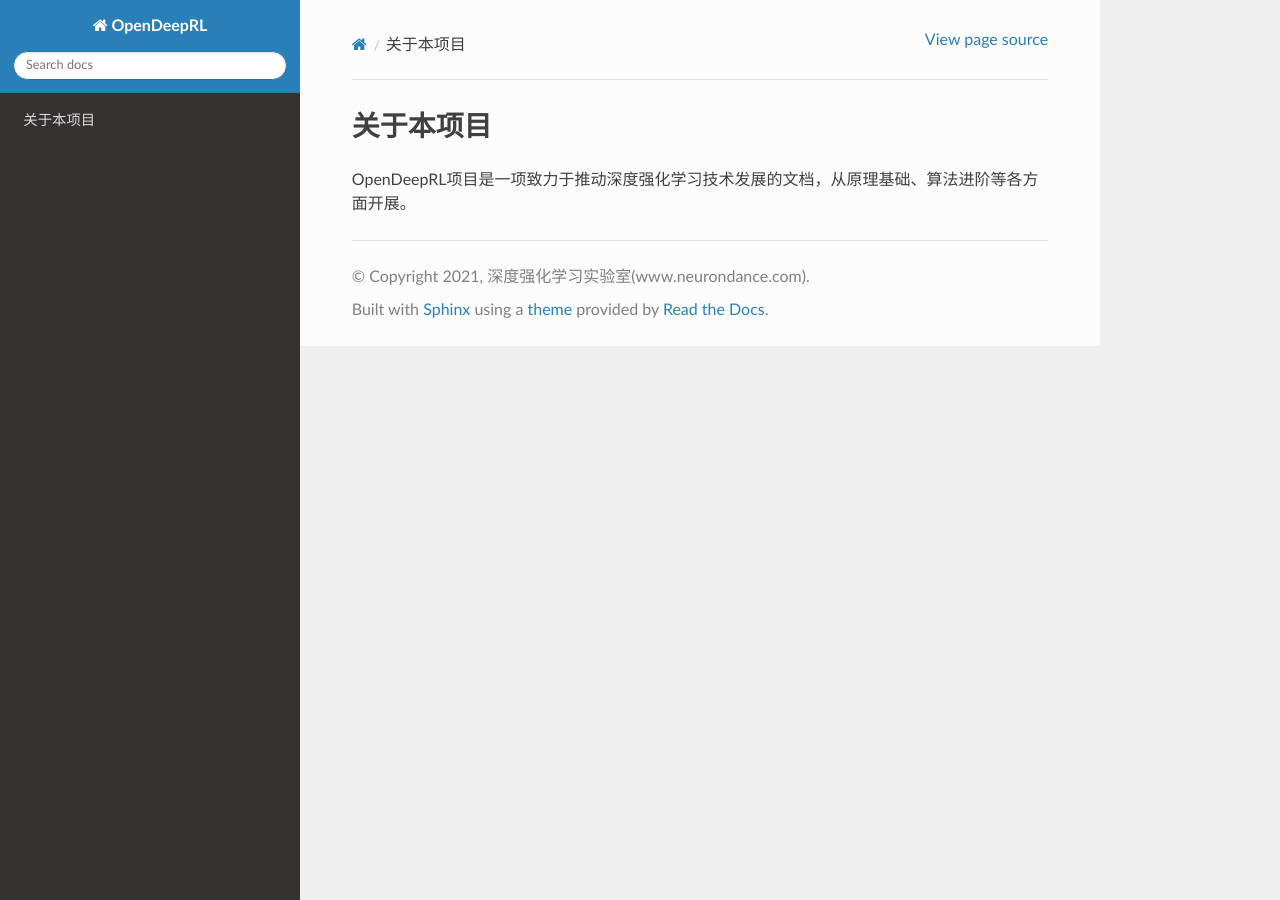
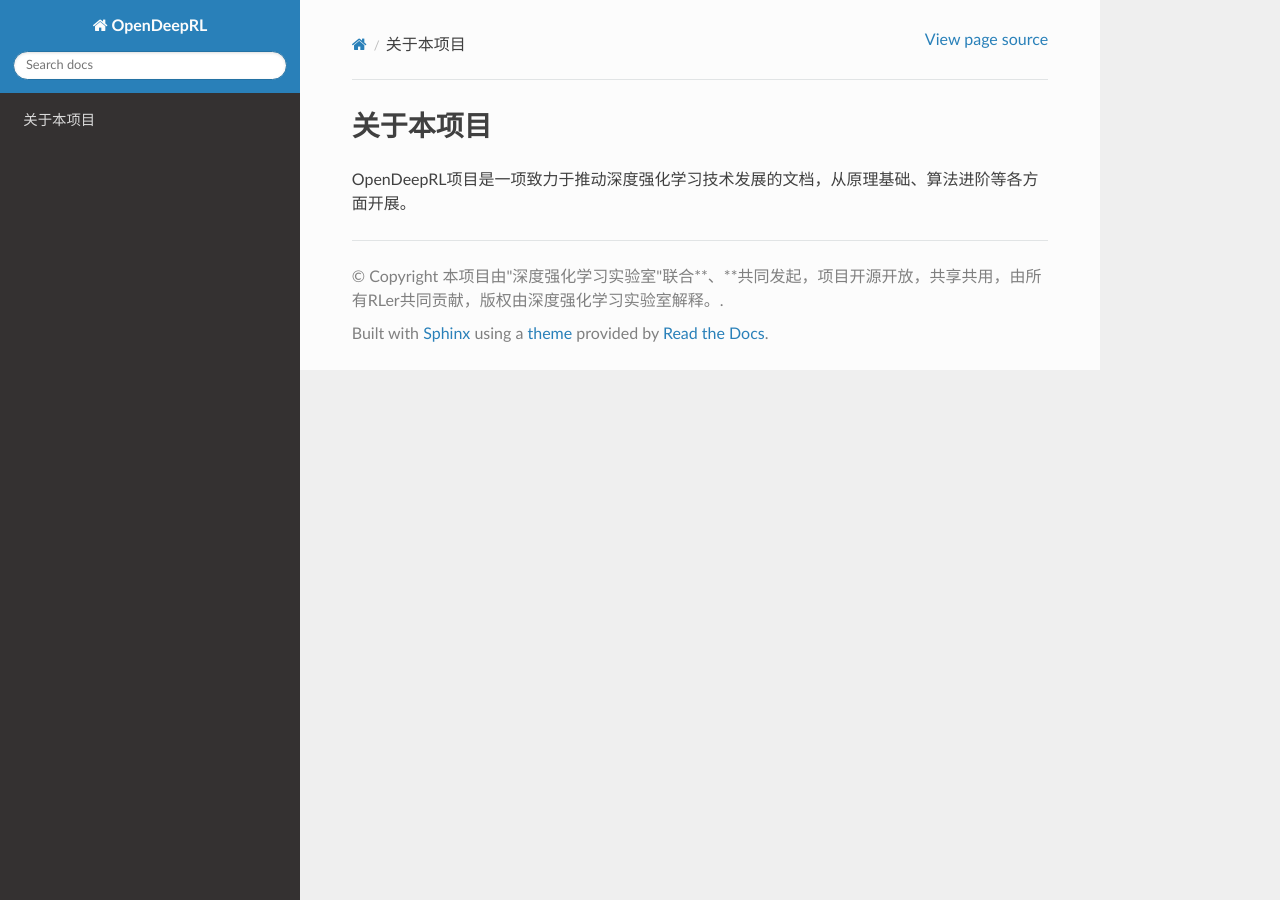
Before and after one commit to NeuronDance/OpenDeepRL, a Sphinx documentation site: the page built from source/Introduction.md, in a window 1280 px wide. Built offline with Sphinx 7.4.7 and the Read the Docs theme 2.0.0, drawn with Linux system fonts in a browser that asks for light colours; pages that are not in the unit, such as notebooks, are missing from menus.

Commit message:
update introduction chapter

```diff
--- a/source/conf.py
+++ b/source/conf.py
@@ -18,7 +18,7 @@
 # -- Project information -----------------------------------------------------
 
 project = 'OpenDeepRL'
-copyright = '2021, 深度强化学习实验室(www.neurondance.com)'
+copyright = '本项目由"深度强化学习实验室"联合**、**共同发起，项目开源开放，共享共用，由所有RLer共同贡献，版权由深度强化学习实验室解释。'
 author = '深度强化学习实验室(www.neurondance.com)'
 
 # The full version, including alpha/beta/rc tags
--- a/source/index.rst
+++ b/source/index.rst
@@ -3,13 +3,17 @@
    You can adapt this file completely to your liking, but it should at least
    contain the root `toctree` directive.
 
-Welcome to OpenDeepRL's documentation!
+Welcome to Read and Contribute to OpenDeepRL Project!
 ======================================
 
 .. toctree::
    :maxdepth: 2
    :caption: Contents:
+   :glob:
 
+    beginning/index
+    base/index
+    tool/index
 
 
 Indices and tables
```
